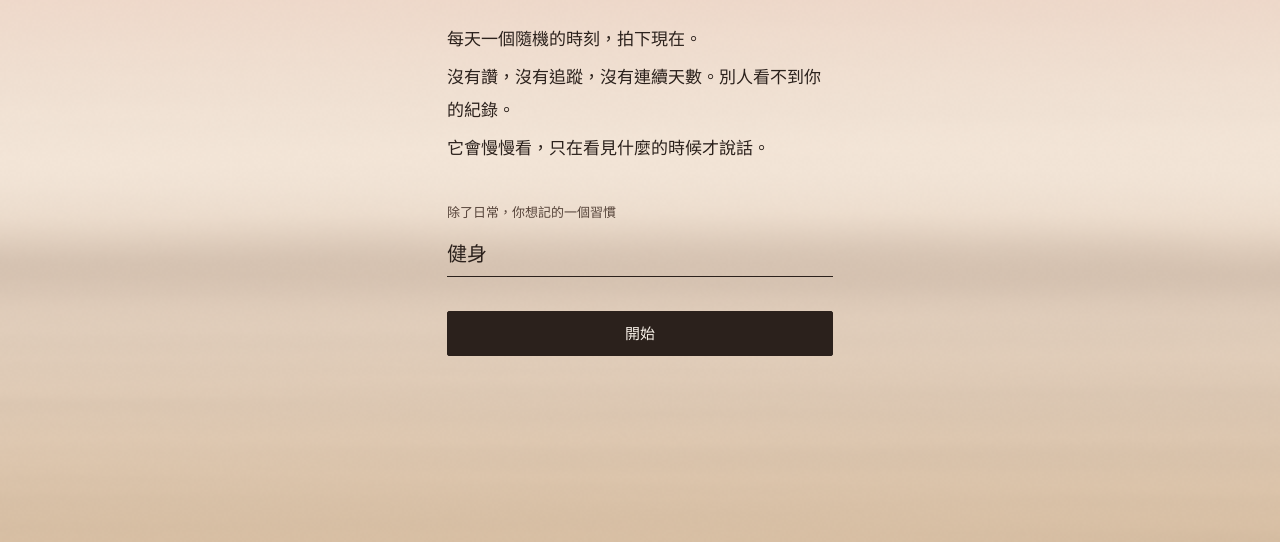
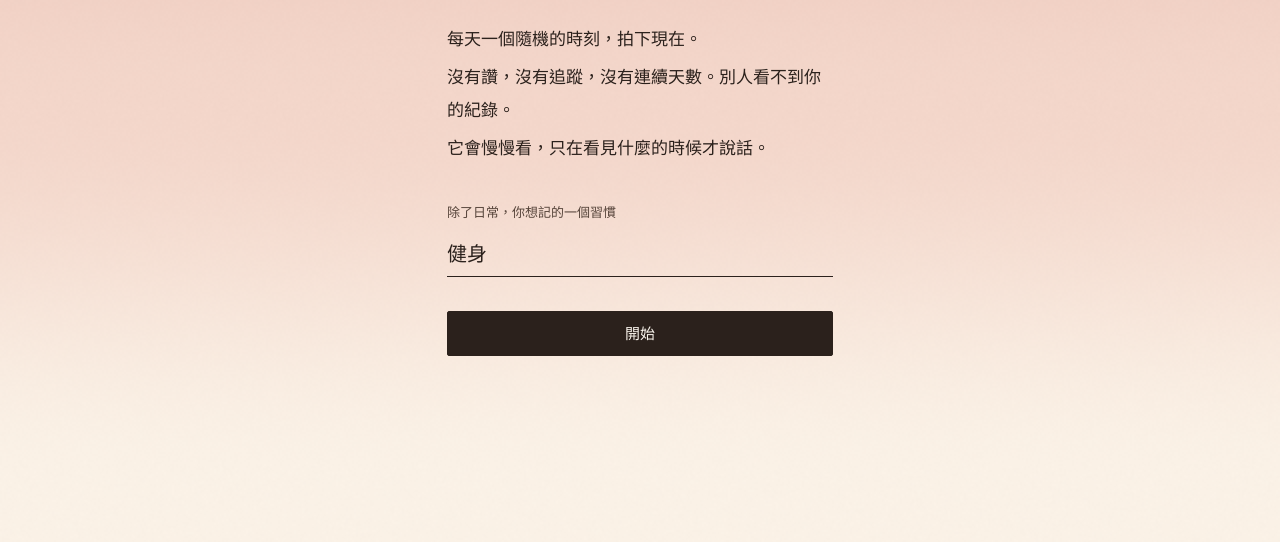
Before and after one commit to S10414/NTU-Challengers, a plain HTML site: page index.html in a window 1280 px wide. Shown: the part 200-742 px from the top of the page. Drawn offline with Linux system fonts and the light colour scheme.

Commit message:
v18: 配色改成霧桃粉＋米白（移除枯草地面與樹影）
Co-Authored-By: Claude Sonnet 5.5 <noreply@anthropic.com>
Claude-Session: https://claude.ai/code/session_01EXaUCdWz5SBxSxCp4vaNhx

```diff
--- a/fx.js
+++ b/fx.js
@@ -85,18 +85,10 @@
     'uniform vec2 uTouch;uniform vec2 uTilt;',
     'void main(){',
     '  vec2 uv=vUv; float asp=uRes.x/uRes.y; float y=uv.y+uHz;',
-    '  vec3 sky=vec3(.902,.780,.722), haze=vec3(.949,.894,.839), hor=vec3(.886,.812,.741), fld=vec3(.831,.733,.624);',
-    '  vec3 col=mix(fld,hor,smoothstep(0.,.40,y));',
-    '  col=mix(col,haze,smoothstep(.40,.54,y));',
-    '  col=mix(col,sky,smoothstep(.54,1.,y));',
+    '  vec3 sky=vec3(.922,.769,.722), haze=vec3(.953,.839,.792), cr=vec3(.980,.945,.902);',
     '  float fl=uT*.006+uFlow+uTilt.x*.05;',
-    '  float st=fbm(vec2(uv.x*asp*.32+fl,y*16.));',
-    '  float ground=1.-smoothstep(.30,.46,y);',
-    '  col*=1.+(st-.5)*(.025+.05*ground);',
-    '  float tb=fbm(vec2(uv.x*asp*1.1+fl*1.7,2.3));',
-    '  float top=.43+tb*.085+uTilt.y*.01;',
-    '  float tree=smoothstep(top,top-.07,y)*smoothstep(.33,.41,y);',
-    '  col=mix(col,vec3(.55,.47,.42),tree*.16);',
+    '  vec3 col=mix(cr,haze,smoothstep(.15,.62,y));',
+    '  col=mix(col,sky,smoothstep(.62,1.,y));',
     '  col*=1.+sin(y*40.+fl*30.)*uVel*.006;',
     '  vec2 td=(uv-uTouch)*vec2(asp,1.);',
     '  col+=vec3(.060,.036,.012)*exp(-dot(td,td)*10.)*uTouchA;',
--- a/index.html
+++ b/index.html
@@ -5,7 +5,7 @@
 <meta name="viewport" content="width=device-width, initial-scale=1, viewport-fit=cover">
 <title>Revela</title>
 <link rel="manifest" href="./manifest.webmanifest">
-<meta name="theme-color" content="#E6C7B8">
+<meta name="theme-color" content="#EBC4B8">
 <meta name="apple-mobile-web-app-capable" content="yes">
 <meta name="apple-mobile-web-app-status-bar-style" content="default">
 <meta name="apple-mobile-web-app-title" content="Revela">
@@ -15,12 +15,12 @@
 <style>
   @font-face{font-family:"Fraunces";font-style:normal;font-weight:600;font-display:swap;src:url(./vendor/fraunces-600.woff2) format("woff2")}
   :root{
-    /* 黃昏：上方霧桃粉 → 中間米白的霧 → 地平線 → 褪色的枯草 */
-    --sky:#E6C7B8; --haze:#F2E4D6; --horizon:#E2CFBD; --field:#D4BB9F;
-    --dusk:linear-gradient(180deg,var(--sky) 0%,var(--haze) 46%,var(--horizon) 60%,var(--field) 100%);
-    --card:#EAD8C8; --paper:#FAF3EA; --paper-2:#E8D9CB; --glass:rgba(250,243,234,.66);
+    /* 霧桃粉 → 米白 */
+    --sky:#EBC4B8; --haze:#F3D6CA; --horizon:#FAF1E6; --field:#FAF1E6;
+    --dusk:linear-gradient(180deg,var(--sky) 0%,var(--haze) 38%,var(--horizon) 100%);
+    --card:#F7E6DA; --paper:#FCF7EF; --paper-2:#F3DDD0; --glass:rgba(252,247,239,.7);
     --ink:#2B211C; --ink-2:#56443A; --ink-3:#6A584C; --dark:#2B221D;
-    --safe:#A84A33; --line:rgba(43,33,28,.16);
+    --safe:#D9917E; --line:rgba(43,33,28,.12);
     --word:"Fraunces","Noto Serif TC",Georgia,serif;
     --serif:"Noto Serif TC","Songti TC","Source Han Serif TC","PMingLiU",Georgia,serif;
     --sans:-apple-system,BlinkMacSystemFont,"PingFang TC","Noto Sans TC","Microsoft JhengHei",Helvetica,Arial,sans-serif;
@@ -870,8 +870,8 @@ function closeFull(instant){
 }
 
 /* ---------- 存下來：9:16（1080×1920）的一天／一週／一個月 ---------- */
-const EXC={bg:'#EAD8C8',paper:'#FAF3EA',paper2:'#E8D9CB',ink:'#2B211C',ink2:'#56443A',ink3:'#6A584C',safe:'#A84A33',dark:'#2B221D',
-  sky:'#E6C7B8',haze:'#F2E4D6',horizon:'#E2CFBD',field:'#D4BB9F'};
+const EXC={bg:'#F7E6DA',paper:'#FCF7EF',paper2:'#F3DDD0',ink:'#2B211C',ink2:'#56443A',ink3:'#6A584C',safe:'#D9917E',dark:'#2B221D',
+  sky:'#EBC4B8',haze:'#F3D6CA',horizon:'#FAF1E6',field:'#FAF1E6'};
 const EXWORD='"Fraunces","Noto Serif TC",Georgia,serif';
 const EXSERIF='"Noto Serif TC","Songti TC","Source Han Serif TC","PMingLiU",Georgia,serif';
 const EXSANS='-apple-system,BlinkMacSystemFont,"PingFang TC","Noto Sans TC","Microsoft JhengHei",Helvetica,Arial,sans-serif';
@@ -900,7 +900,7 @@ function wrapText(g,txt,x,y,maxW,lh,maxLines){
 }
 function paperBg(g,W,H){
   const gr=g.createLinearGradient(0,0,0,H);
-  gr.addColorStop(0,EXC.sky); gr.addColorStop(.46,EXC.haze); gr.addColorStop(.6,EXC.horizon); gr.addColorStop(1,EXC.field);
+  gr.addColorStop(0,EXC.sky); gr.addColorStop(.38,EXC.haze); gr.addColorStop(1,EXC.horizon);
   g.fillStyle=gr; g.fillRect(0,0,W,H);
   // 車窗外流過的樹影：很淡、很糊的一條帶
   g.save(); g.filter='blur(28px)'; g.globalAlpha=.16; g.fillStyle='#8C786B';
@@ -1480,7 +1480,7 @@ setInterval(async()=>{
 },20000);
 
 /* 新版上線時自動換：背景回來會檢查一次，新的 Service Worker 接手後重新載入（拍照中不打斷） */
-const APP_VER='v17';
+const APP_VER='v18';
 if('serviceWorker' in navigator){
   const hadCtrl=!!navigator.serviceWorker.controller; let reloading=false, swReg=null;
   navigator.serviceWorker.addEventListener('controllerchange',()=>{ if(!hadCtrl||reloading||S.cap) return; reloading=true; location.reload() });
--- a/sw.js
+++ b/sw.js
@@ -1,4 +1,4 @@
-const CACHE = 'xianying-v17';
+const CACHE = 'xianying-v18';
 const ASSETS = [
   './', './index.html', './fx.js', './manifest.webmanifest',
   './vendor/gsap.min.js', './vendor/lenis.min.js', './vendor/lenis.css', './vendor/fraunces-600.woff2', './vendor/supabase.min.js', './supabase-config.js',
```
Also changed, not shown: manifest.webmanifest.
